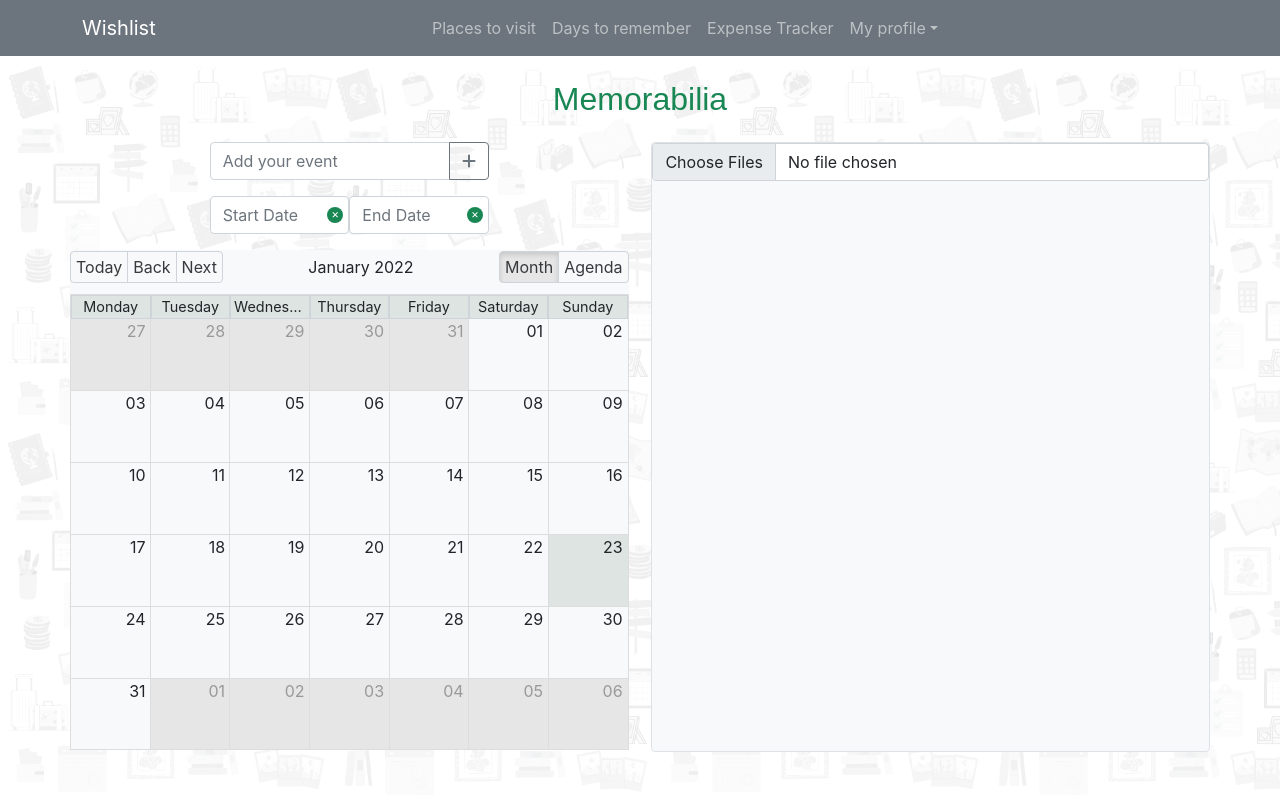
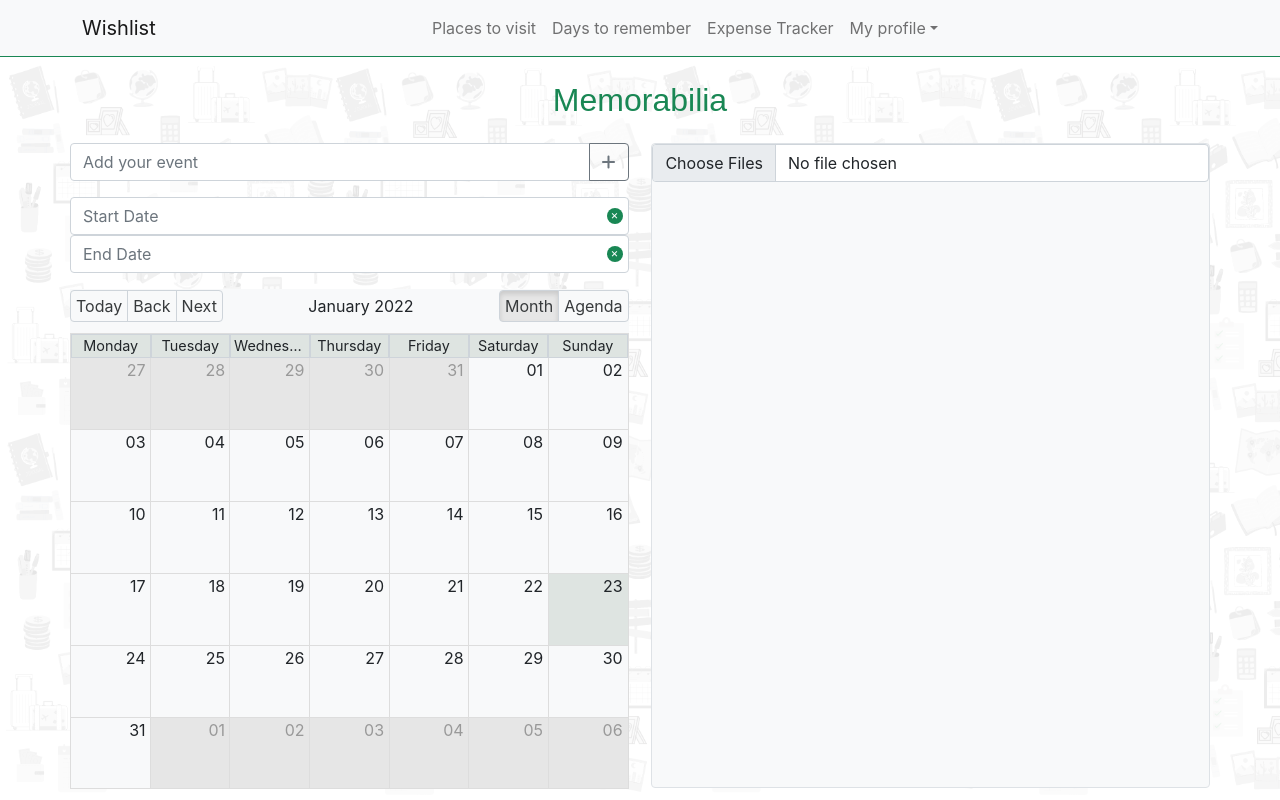
Before and after one commit to Mejsun/wishlist, a React (Create React App) app: page /dates in a window 1280 px wide. Built offline with nearby package versions, Linux system fonts and the light colour scheme.

Commit message:
minor styling changes

```diff
--- a/src/components/DatesList/Calendarlist.js
+++ b/src/components/DatesList/Calendarlist.js
@@ -51,12 +51,12 @@ function Calendarlist (){
                     <Button variant="outline-secondary" id="button-addon2" type='submit' onClick={addEvent} className='shadow-none'> <i className="fas fa-plus"></i></Button>
                 </InputGroup>
 
-                <div className='pickers mb-3 d-flex justify-content-between'>
-                    <DatePicker placeholderText='Start Date' dateFormat='dd/MM/yyyy' selected={newEvent.start} className='form-control'
+                <div className='pickers mb-3 '>
+                    <DatePicker placeholderText='Start Date' dateFormat='dd/MM/yyyy' selected={newEvent.start} className='form-control shadow-none'
                     withPortal isClearable showMonthDropdown showYearDropdown dropdownMode='select' calendarStartDay={1}
                     onChange={(start) => setNewEvent({...newEvent, start})} calendarClassName="datepickerPopper"
                     />
-                    <DatePicker placeholderText='End Date' dateFormat='dd/MM/y' selected={newEvent.end} className='form-control'
+                    <DatePicker placeholderText='End Date' dateFormat='dd/MM/y' selected={newEvent.end} className='form-control shadow-none'
                     withPortal isClearable showMonthDropdown showYearDropdown dropdownMode='select' calendarStartDay={1}
                     onChange={(end) => setNewEvent({...newEvent, end})}  calendarClassName="datepickerPopper"
                     minDate={newEvent.start}
--- a/src/components/DatesList/Dateslist.scss
+++ b/src/components/DatesList/Dateslist.scss
@@ -43,11 +43,11 @@
 .rbc-show-more{color: $success;}
 
 .fileupload{
-    height: 610px;
+    height: 645px;
     width: 49%;
     .uploadPreview{
         min-height: 200px;
-        max-height: 550px;
+        max-height: 585px;
         .uploadedImg{
             width: 10.5vw;
             height:150px;
--- a/src/components/Home.js
+++ b/src/components/Home.js
@@ -10,7 +10,7 @@ function Home() {
         <div className='home'>
         <Card className='text-center m-5 border-5 border-success'>
           <div className='header d-flex m-auto py-4 text-success'><h1> My online memory box</h1> </div>
-           <Card.Header className='content display-6 m-auto py-5'>Store all the places, pictures and dates you want to remember in one place. </Card.Header>
+           <Card.Header className='content display-6 m-auto py-5 w-100'>Store all the places, pictures and dates you want to remember in one place. </Card.Header>
            <div className='slideContainer'>
             <div className='screenshots'>
                 <img src={calendar} alt='mydates'/>
--- a/src/components/Home.scss
+++ b/src/components/Home.scss
@@ -58,8 +58,12 @@ h2{
 
 @keyframes slider{
   0% {left: -1vw;}
+  24% {left: -1vw}
   25% {left: -35vw;}
+  49% {left: -35vw;}
   50% {left: -69vw;}
+  74% {left: -69vw;}
   75% {left: -35vw;}
+  99% {left: -35vw;}
   100%{left:-1vw}
 }
--- a/src/components/Myplaces/List.js
+++ b/src/components/Myplaces/List.js
@@ -34,18 +34,18 @@ function dragEnd(result){
     setTasks(places)}
 
     return (
-    <div className='list mx-2'>
-       <p className='font-italic text-center m-2'>
+    <div className='list'>
+       <p className='font-italic text-center'>
         Bucket list of places you would like to visit, which you can reorder by dragging, mark as 'done' when visited, and delete.
         Click twice the marker on the map to make it draggable. Click the map to show your location.
        </p>
         <form className='todoForm'>
-            <InputGroup className="my-3 mr-0 todoContainer">
+            <InputGroup className=" m-0 todoContainer">
             <FormControl
             placeholder="I want to visit..."
             aria-label="I want to visit..."
             aria-describedby="basic-addon2"
-            value={value} className='input shadow-none' onChange={e => setValue(e.target.value)}
+            value={value} className='shadow-none' onChange={e => setValue(e.target.value)}
             />
             <Button className='shadow-none' variant="outline-secondary" id="button-addon2" type='submit' onClick={submitItem}>
             <i className="fas fa-plus"></i>
--- a/src/components/Myplaces/Styles.scss
+++ b/src/components/Myplaces/Styles.scss
@@ -1,7 +1,7 @@
 @import '../Home.scss';
 
 .map{
-    width: 50%;
+    width: 100%;
     .leaflet-container{
         height:80vh;
         position: relative;
@@ -11,7 +11,8 @@
     }
 }
 .list{
-    max-width: 50%;
+    width: 100%;
+    margin-right: 1.2vw;
     p{
         background-color: rgba(255, 255, 255, .15);
         backdrop-filter: blur(5px);
--- a/src/components/Router.js
+++ b/src/components/Router.js
@@ -15,7 +15,7 @@ function Router() {
     return (
       <BrowserRouter>
         <div className='Navbar'>
-            <Navbar bg="secondary" expand="lg" variant="dark" >
+            <Navbar bg="light" expand="lg" variant="light" className='border-bottom border-success'>
               <Container>
                 <Navbar.Brand as={Link} to={'/'}>Wishlist</Navbar.Brand>
                 <Navbar.Toggle aria-controls="basic-navbar-nav" />
```
Also changed, not shown: public/manifest.json.
